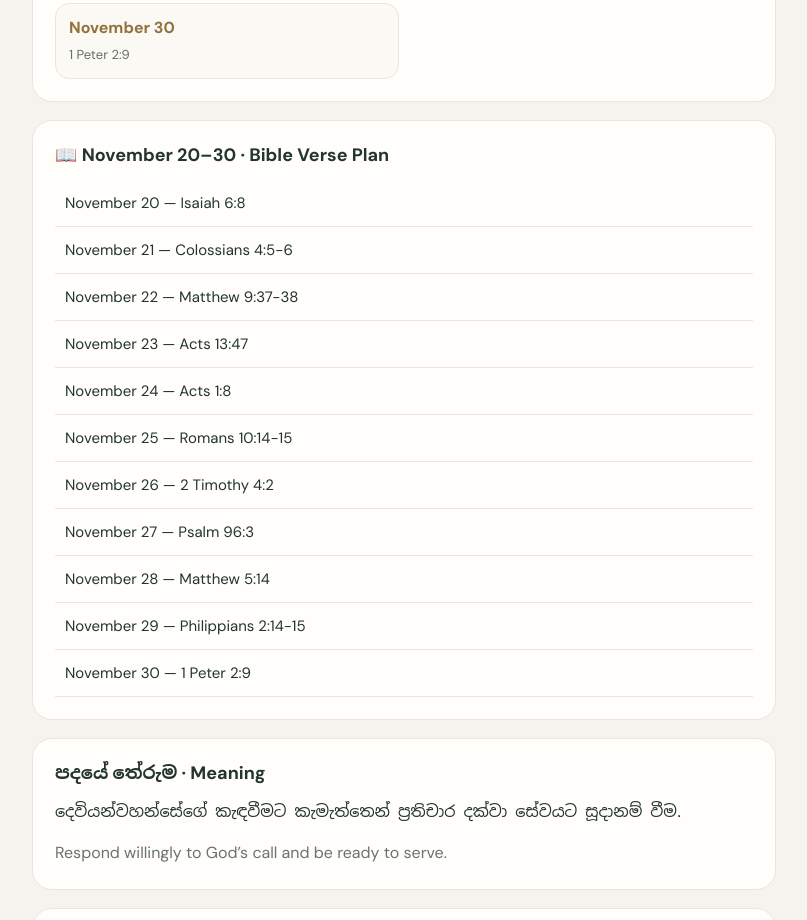
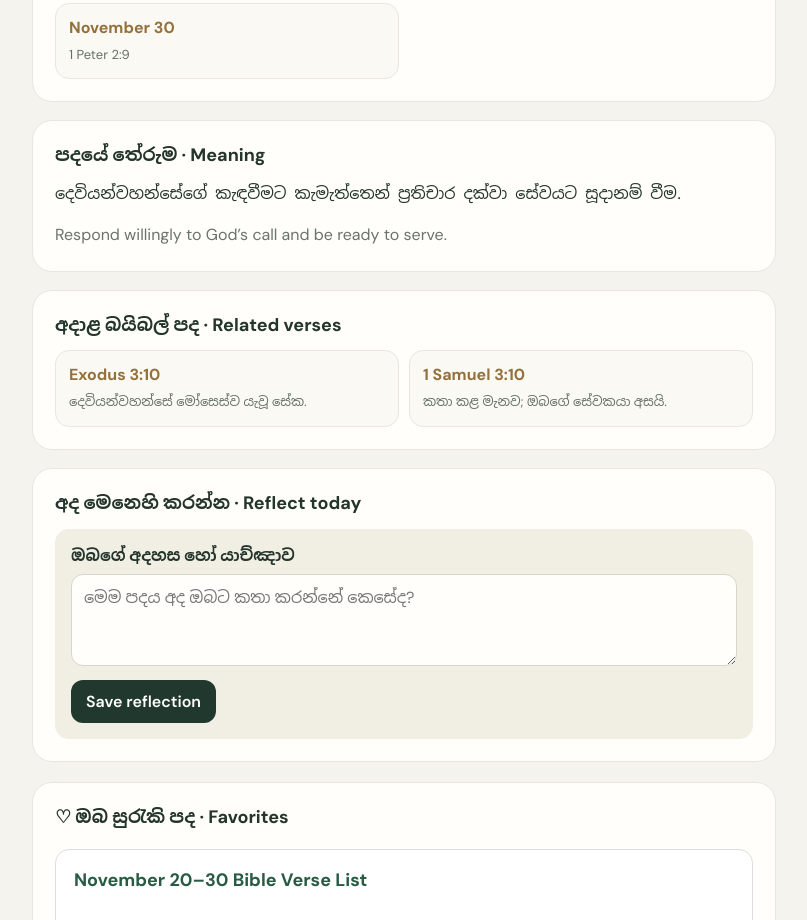
Before and after one commit to amithdombawala/daily-word-bible, a plain HTML site: page index.html in a window 1280 px wide. Shown: the part 980-1900 px from the top of the page, without its empty margins (236-1043 px from the left). Drawn offline with Linux system fonts and the light colour scheme.

Commit message:
Update index.html

```diff
--- a/index.html
+++ b/index.html
@@ -89,9 +89,6 @@
     <div class="related-item"><strong>November 30</strong><span>1 Peter 2:9</span></div>
   </div>
 </section>
-    <section class="section" id="novemberPlan">
-      <h2>📖 November 20–30 · Bible Verse Plan</h2>
-      <div id="novemberVerseList"></div>
     </section>
     <section class="section">
       <h2>පදයේ තේරුම · Meaning</h2>
```
